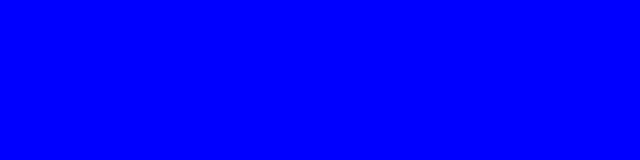
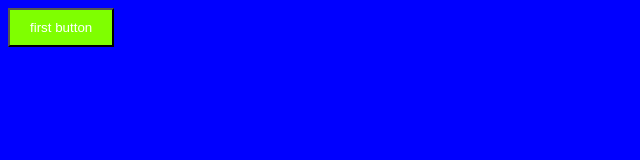
Before and after one commit to Diderot-sielinou/setup, a plain HTML site: page index.html in a window 1280 px wide. Shown: the whole page, without its empty margins (0-640 px from the left). Drawn offline with Linux system fonts and the light colour scheme.

Commit message:
add button on html

```diff
--- a/index.html
+++ b/index.html
@@ -7,6 +7,6 @@
     <title>Document</title>
 </head>
 <body>
-
+    <button>first button</button>
 </body>
 </html>
--- a/stlyle/style.css
+++ b/stlyle/style.css
@@ -1,3 +1,8 @@
 body{
     background: blue;
 }
+button{
+    padding: 10px 20px;
+    color: white;
+    background: chartreuse;
+}
```
